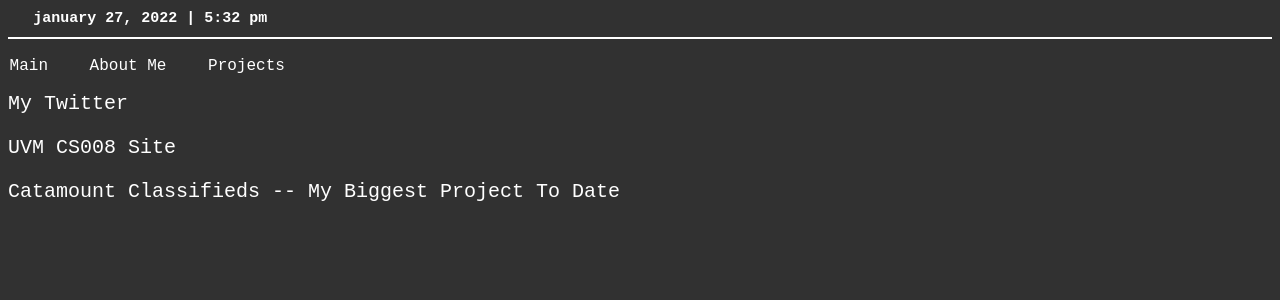
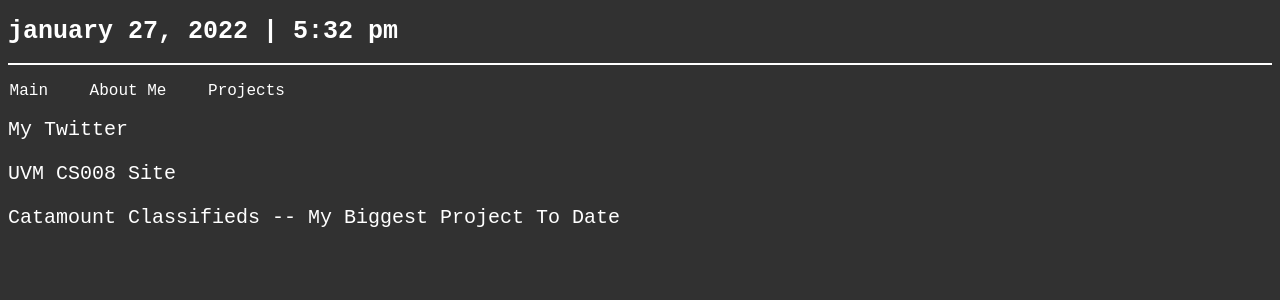
Before and after one commit to jack-mcgowan/jack-mcgowan.github.io, a PHP site: page / in a window 1280 px wide. Shown: the top 300 px of the page. Run offline with PHP 8.4, Linux system fonts and the light colour scheme.

Commit message:
fixing style

```diff
--- a/css/style.css
+++ b/css/style.css
@@ -53,6 +53,5 @@ a:hover {
     border-bottom:1px solid white;
 }
 .date {
-    margin-left: 2%;
-    font-size: 15px;
+    font-size: 25px;
 }
```
